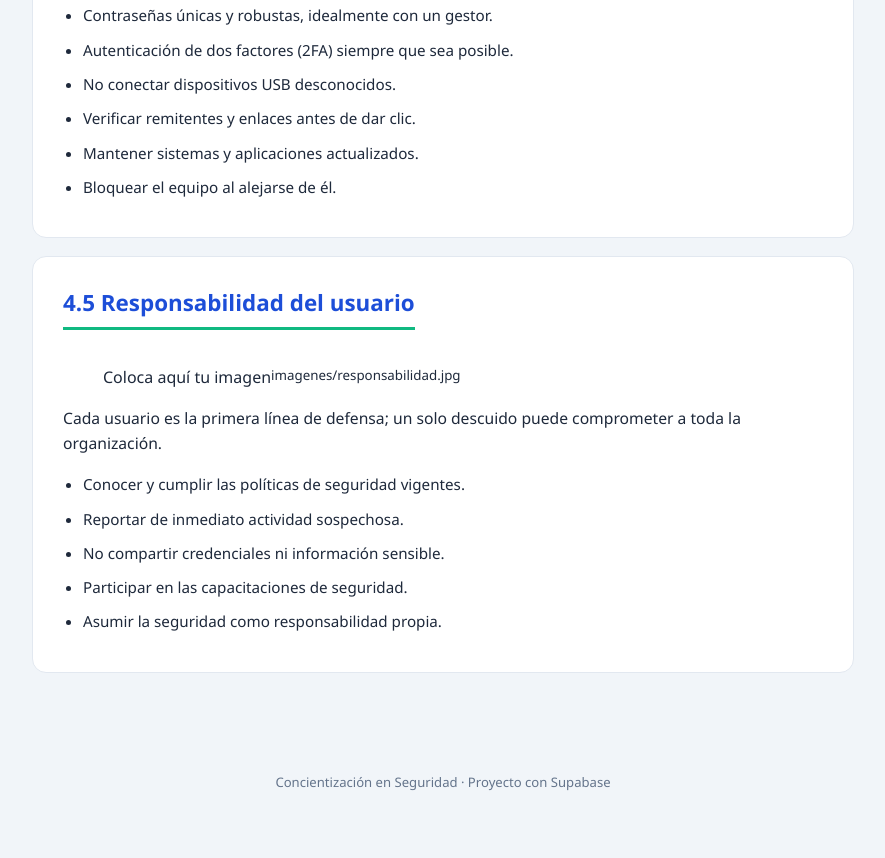
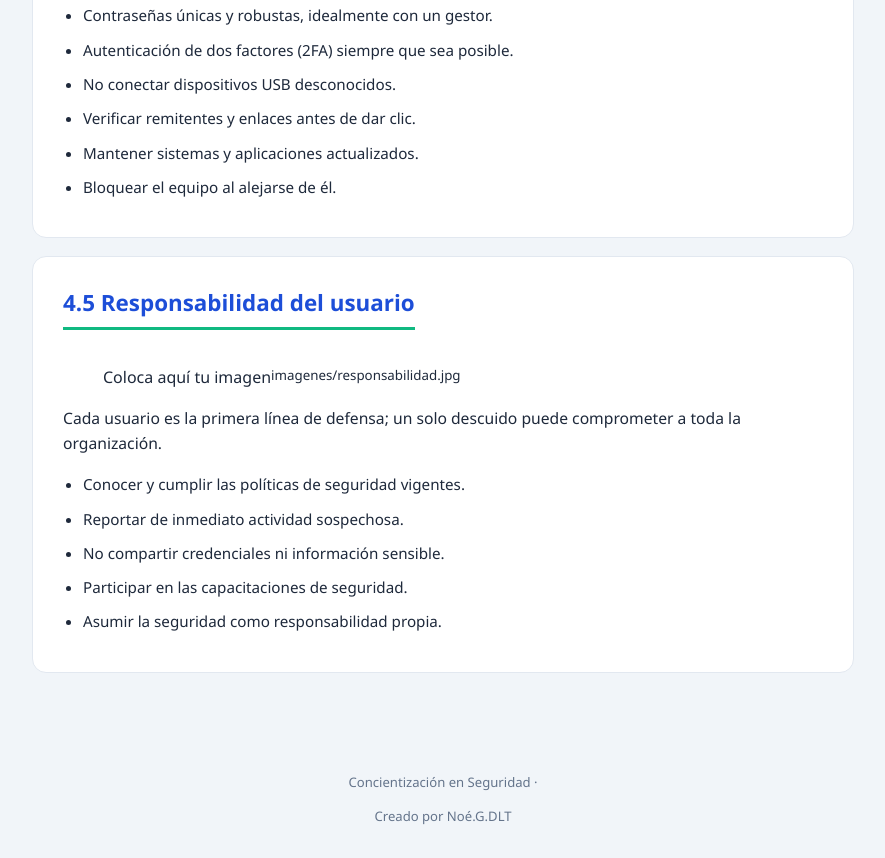
Before and after one commit to gonzalezjoelnoe-lab/Concientizaci-n_en_Seguridad, a plain HTML site: page index.html in a window 1280 px wide. Shown: the part 1728-2586 px from the top of the page, without its empty margins (197-1082 px from the left). Before the commit the page ends 2552 px from the top, so only its background shows below. Drawn offline with nearby package versions, Linux system fonts and the light colour scheme; no server answers.

Commit message:
Update footer content in index.html

```diff
--- a/index.html
+++ b/index.html
@@ -132,7 +132,8 @@
   </main>
 
   <footer>
-    <p>Concientización en Seguridad &middot; Proyecto con Supabase</p>
+    <p>Concientización en Seguridad &middot;</p>
+     <p>Creado por No&eacute;.G.DLT</p>
   </footer>
 
   <script src="https://cdn.jsdelivr.net/npm/@supabase/supabase-js@2"></script>
```
